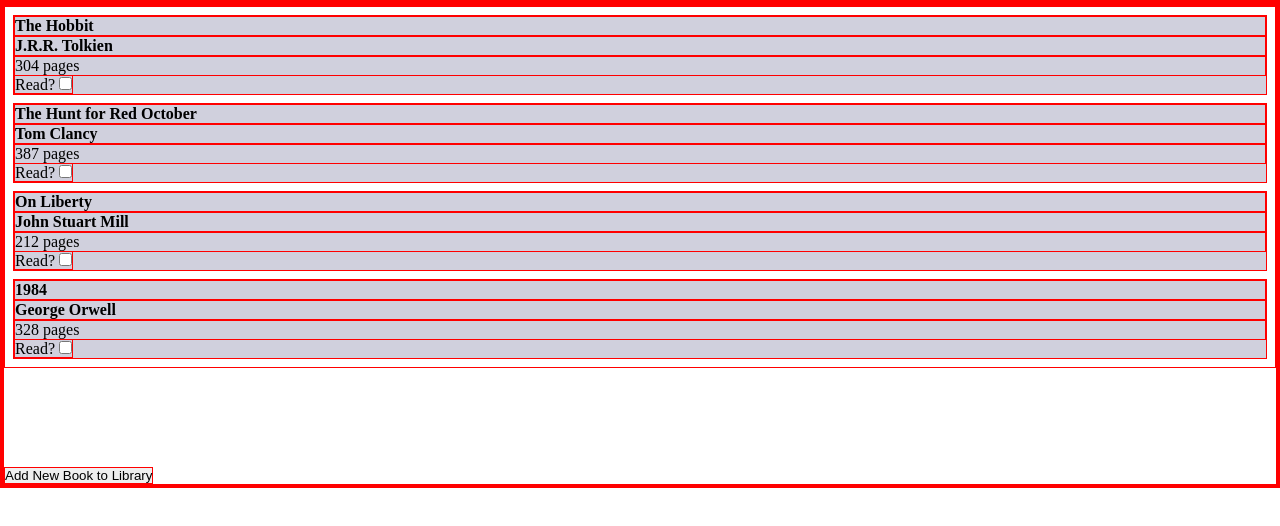
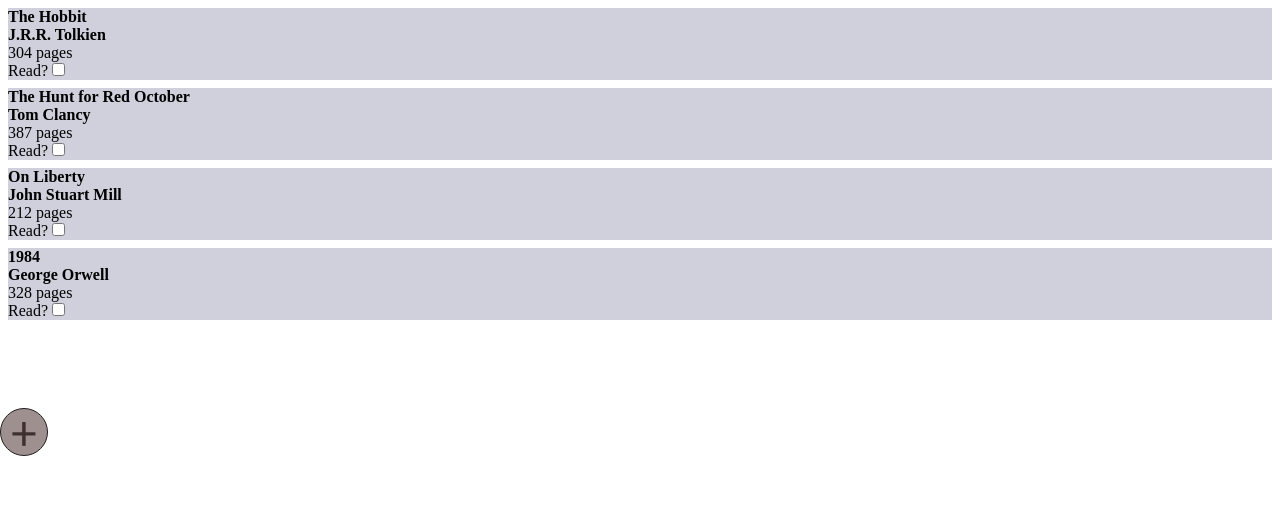
Before and after one commit to ghent12/library, a plain HTML site: page index.html in a window 1280 px wide. Drawn offline with Linux system fonts and the light colour scheme.

Commit message:
Change add book button style

```diff
--- a/javascript.js
+++ b/javascript.js
@@ -43,7 +43,7 @@ const addBookInputRead = addBookLabelRead.appendChild(document.createElement('in
 const addBookButton = container.appendChild(document.createElement('button'));
       addBookButton.classList.add('button', 'btn', 'add-book-button');
       addBookButton.id = 'add-book-button';
-      addBookButton.textContent = 'Add New Book to Library';
+      addBookButton.textContent = '+';
       addBookButton.addEventListener('click', () => clickShowForm())
 
 let myLibrary = [
@@ -119,6 +119,8 @@ function clickHandler(e) {
 
 function showForm() {
   addBookForm.classList.remove('hidden-form');
+  addBookButton.classList.add('add-book-button-clicked');
+  addBookButton.classList.remove('add-book-button')
 }
 
 function displayBooks() {
--- a/style.css
+++ b/style.css
@@ -2,7 +2,7 @@
   margin: 0;
   padding: 0;
   box-sizing: border-box;
-  border: 1px solid red;
+  border: 0px solid red;
 }
 
 #add-book-form {
@@ -11,8 +11,36 @@
   background-color: #b7b0bf;
 }
 
+.add-book-button, .add-book-button-clicked {
+  font-size: 3rem;
+  font-family: 'Trebuchet MS', 'Lucida Sans Unicode', 'Lucida Grande', 'Lucida Sans', Arial, sans-serif;
+  color: #3f3030;
+  background-color: #9f9090;
+  border: 1px solid #1f1f1f;
+  border-radius: 1.5rem;
+  width: 3rem;
+  height: 3rem;
+  text-align: center;
+  justify-content: center;
+  line-height: 2.8rem;
+  transition: color 0.7s, background-color 0.3s, font-size 0.15s;
+}
+
+.add-book-button:hover {
+  color: #cf3030;
+  background-color: #bf9090;
+  font-size: 3.3rem;
+}
+
+.add-book-button-clicked {
+  color: #3fc030;
+  background-color: #9fb090;
+  font-size: 3.3rem;
+}
+
 .hidden-form {
   visibility: hidden;
+  display: grid;
 }
 
 input, label {
```
